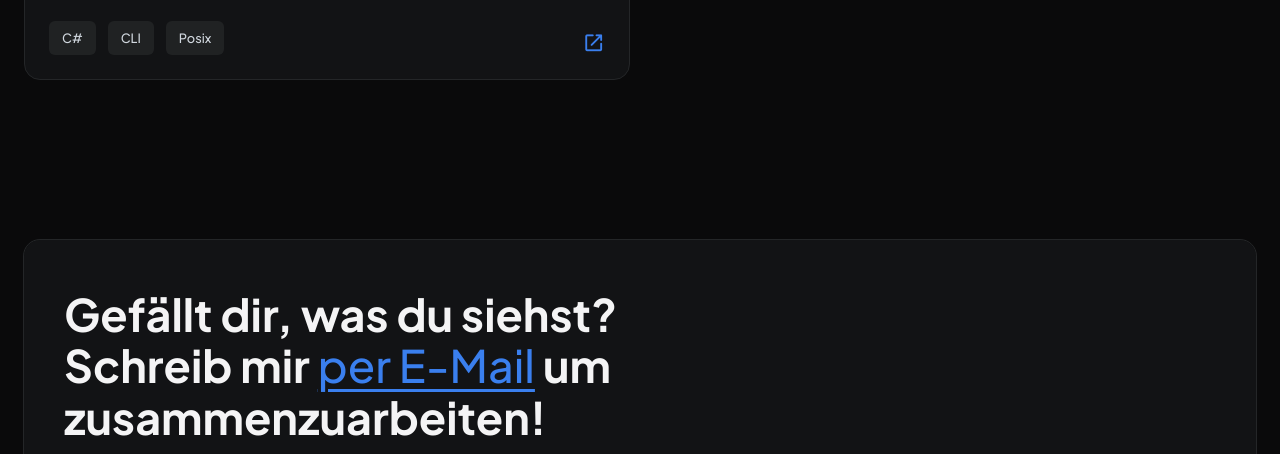
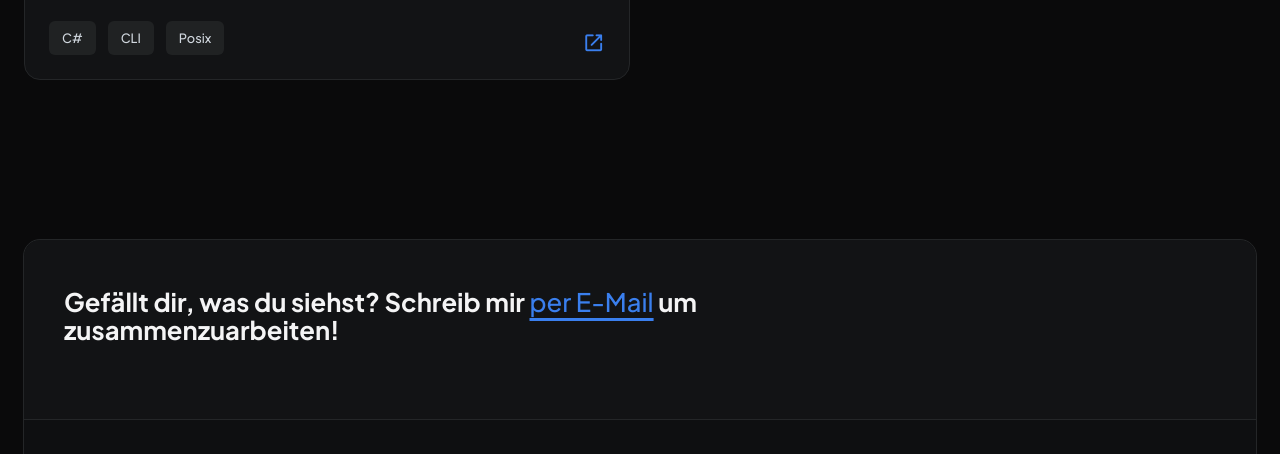
Before and after one commit to holzfa/Portfolio, a website: page index.html in a window 1280 px wide. Shown: the part 1219-1673 px from the top of the page. Drawn offline with nearby package versions, Linux system fonts and the light colour scheme.

Commit message:
Update styles.css

```diff
--- a/styles.css
+++ b/styles.css
@@ -443,9 +443,9 @@ div.content { padding: 0px 16px; }
 
 /* Call to Action Section */
 .cta-title {
-  font-size: 2.8rem;
+  font-size: 1.6rem;
   font-weight: 700;
-  line-height: 1.15;
+  line-height: 1.1;
   color: #f4f4f5;
   max-width: 700px;
   margin: 0 0 28px 0;
```
